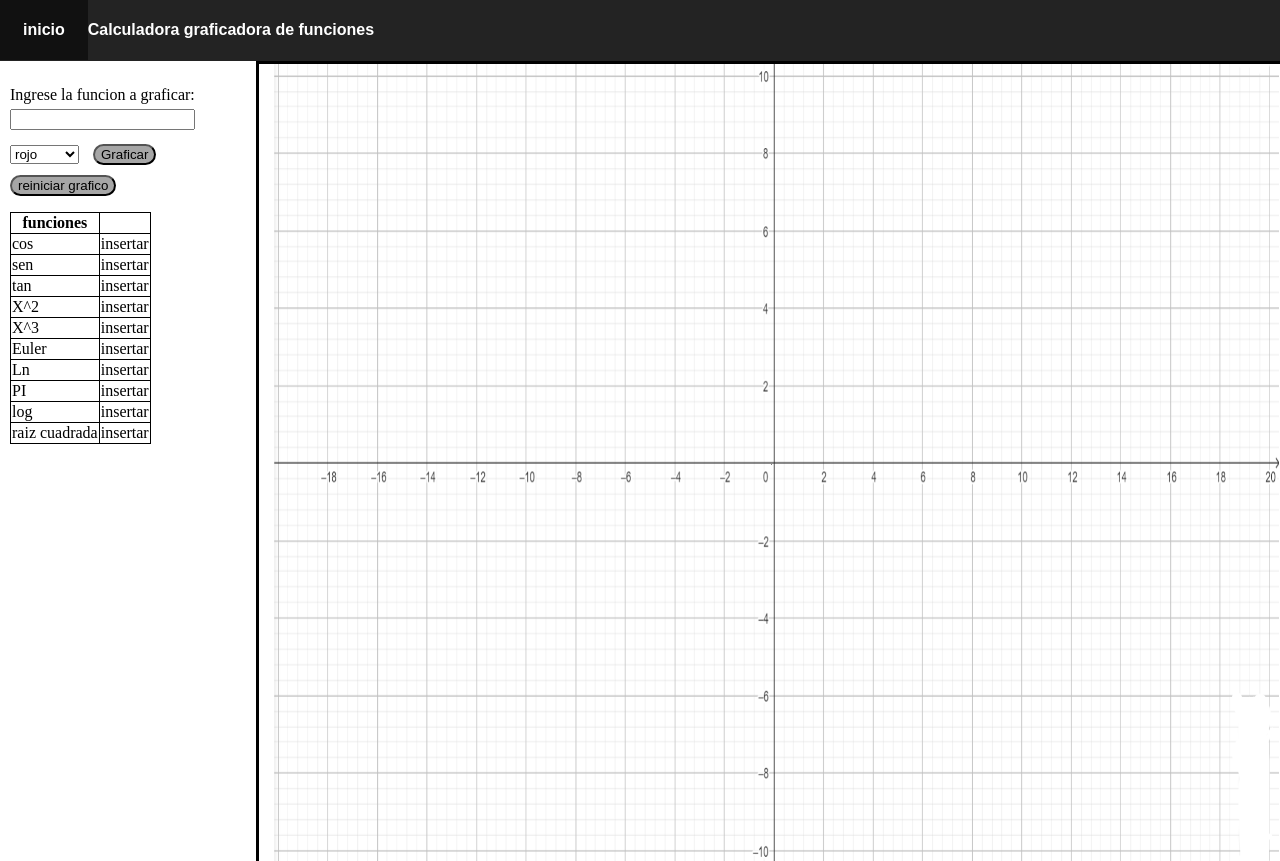
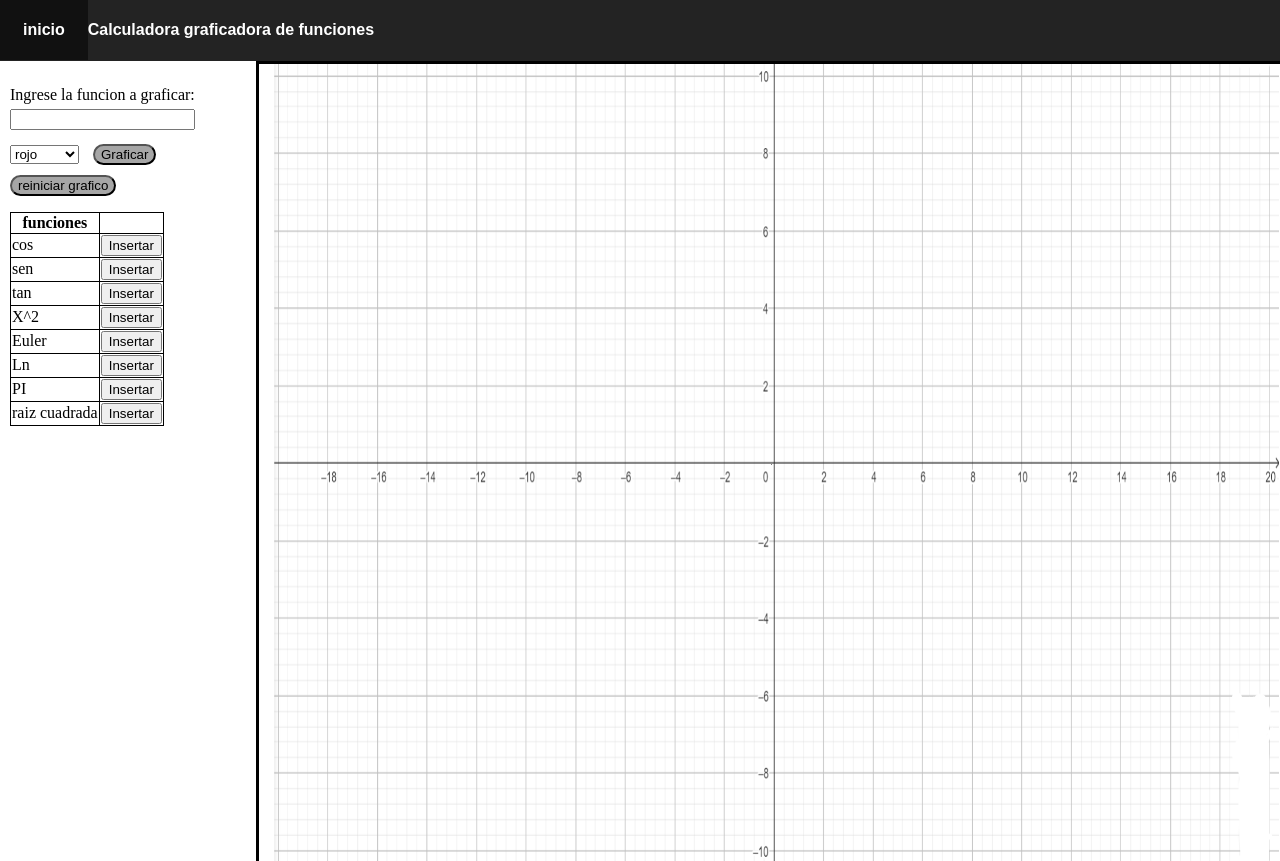
Before and after one commit to UCC-LabCompu2/proyecto2024-bruna-abella, a plain HTML site: page index.html in a window 1280 px wide. Drawn offline with Linux system fonts and the light colour scheme.

Commit message:
Push main.js

```diff
--- a/index.html
+++ b/index.html
@@ -27,50 +27,42 @@
             <button class="button" type="submit" >Graficar</button>
             <button class="button" type="reset" >reiniciar grafico</button>
         </form>
-        <table>
+        <table id="Insert-table">
             <tr>
                 <th>funciones</th>
                 <th></th>
             </tr>
             <tr>
                 <td>cos</td>
-                <td>insertar</td>
+                <td><button id="Insert-B" value="Math.cos()" onClick="insert_b(this.value)" >Insertar</button></td>
             </tr>
             <tr>
                 <td>sen</td>
-                <td>insertar</td>
+                <td><button id="Insert-B" value="Math.sin()" onClick="insert_b(this.value)" >Insertar</button></td>
             </tr>
             <tr>
                 <td>tan</td>
-                <td>insertar</td>
+                <td><button id="Insert-B" value="Math.tan()" onClick="insert_b(this.value)" >Insertar</button></td>
             </tr>
             <tr>
                 <td>X^2</td>
-                <td>insertar</td>
-            </tr>
-            <tr>
-                <td>X^3</td>
-                <td>insertar</td>
+                <td><button id="Insert-B" value="Math.pow(x,2)" onClick="insert_b(this.value)">Insertar</button></td>
             </tr>
             <tr>
                 <td>Euler</td>
-                <td>insertar</td>
+                <td><button id="Insert-B" value="Math.e" onClick="insert_b(this.value)">Insertar</button></td>
             </tr>
             <tr>
                 <td>Ln</td>
-                <td>insertar</td>
+                <td><button id="Insert-B" value="Math.log(x)" onClick="insert_b(this.value)">Insertar</button></td>
             </tr>
             <tr>
                 <td>PI</td>
-                <td>insertar</td>
-            </tr>
-            <tr>
-                <td>log</td>
-                <td>insertar</td>
+                <td><button id="Insert-B" value="Math.PI" onClick="insert_b(this.value)">Insertar</button> </td>
             </tr>
             <tr>
                 <td>raiz cuadrada</td>
-                <td>insertar</td>
+                <td><button id="Insert-B" value="Math.sqrt()" onClick="insert_b(this.value)">Insertar</button></td>
             </tr>
         </table>
     </div>
--- a/main.js
+++ b/main.js
@@ -18,6 +18,14 @@ ctx.translate(canvas.width/2,canvas.height/2);
 let raiz = 0;
 
 ctx.fillRect(0,0,1,1);
+
+class funcion {
+    constructor(funcion,color,ancho) {
+        this.funcion = funcion;
+        this.color = color;
+        this.ancho = ancho;
+    }
+}
 
 
 // Dibujar funciones
@@ -47,58 +55,11 @@ graficoForm.addEventListener("submit", (form)=>{
     let funciontext = (document.getElementById("funcion").value);
     let color = document.getElementById("colorgraf").value;
     dibujar((x)=>(-Math.fround(eval(funciontext))),color,1);
-})
+});
 
+// Añadir math objects
 
-
-
-
-// OLD
-
-/*
-let lengtpxx = Math.round(canvas.width/160);
-let lengtpxy = Math.round(canvas.height/160);
-console.log(canvas.clientWidth);
-console.log(lengtpxx);
-
-
-for (let i = 0; i <= (160); i++) {
-    ctx.beginPath();
-
-    ctx.strokeStyle = "grey";
-    console.log(i*lengtpxx*10);
-    //Vertical
-    ctx.moveTo(i*lengtpxx*2,0);
-    ctx.lineTo(i*lengtpxx*2,canvas.height);
-    if ((i*lengtpxx*2) == (canvas.height/2)) {
-        ctx.strokeStyle = "red";
-    }
-    ctx.stroke();
-    //Horizontal
-    ctx.moveTo(0,i*lengtpxy*2);
-    ctx.lineTo(canvas.width,i*lengtpxy*2);
-    ctx.stroke();
+function insert_b(value) {
+    let fun = document.getElementById("funcion");
+    fun.value = fun.value + value;
 }
-ctx.closePath();
-
-let fx = [];
-ctx.translate(0,canvas.height/2);
-function f(x) {
-    console.log("fx: ",x);
-    console.log(-Math.pow(x,5));
-    return -Math.pow(x,2);
-}
-
-for (let x = -40; x < 40; x += 0.5) {
-    fx.push(f(x));
-}
-// Draw pow (x,2)
-
-for (let index = 0; index < 160; index += 0.5) {
-    ctx.beginPath();
-    ctx.moveTo(index*lengtpxx,fx[index]);
-    ctx.lineTo((index+1)*lengtpxx,fx[index+1])
-    ctx.stroke();
-}
-
-*/
```
